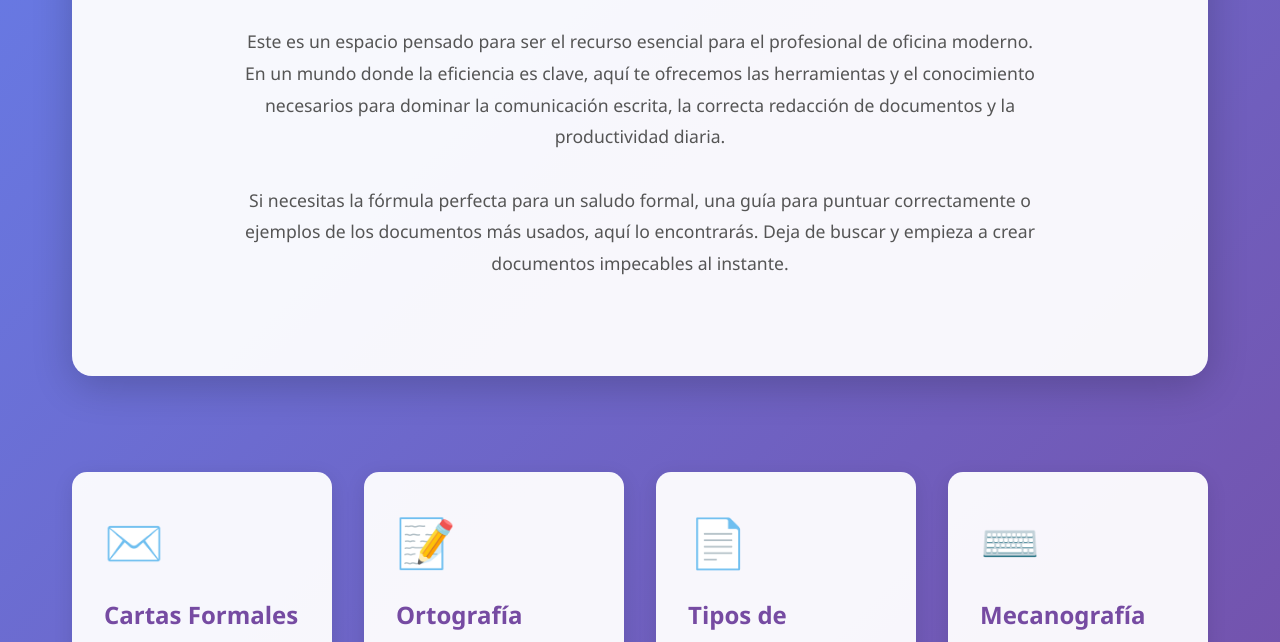
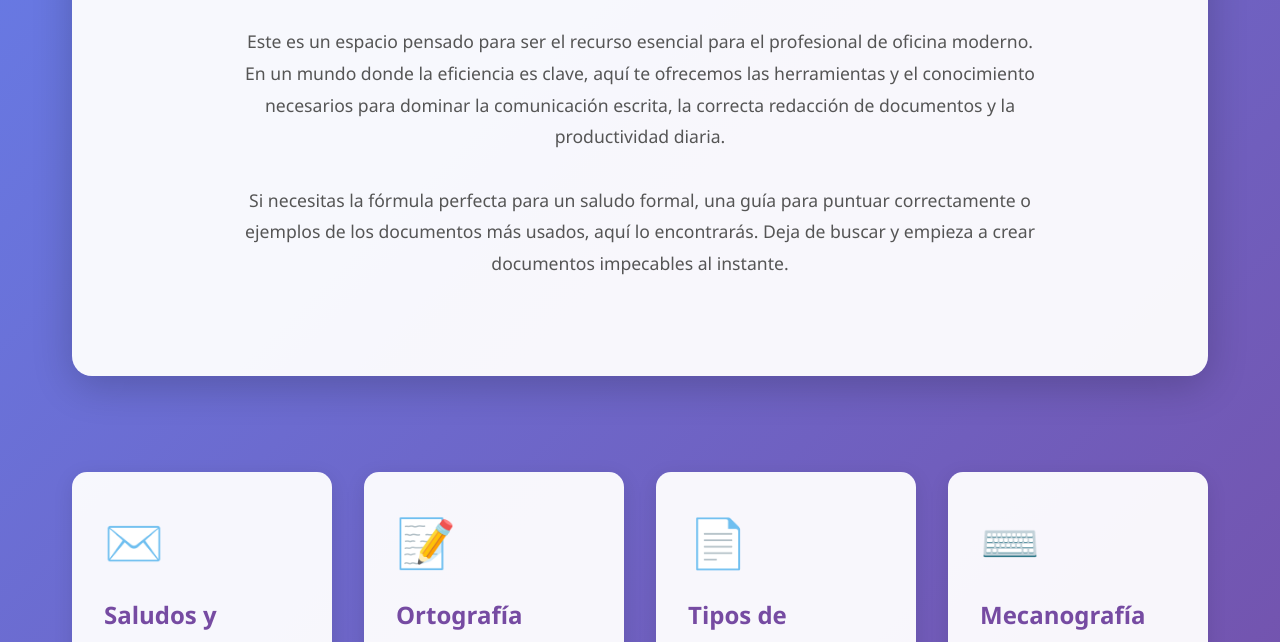
Before and after one commit to LuisAlberto232004/Secretarias-al-Instante, a plain HTML site: page index.html in a window 1280 px wide. Shown: the part 302-944 px from the top of the page. Drawn offline with Linux system fonts and the light colour scheme.

Commit message:
Update index.html

```diff
--- a/index.html
+++ b/index.html
@@ -335,7 +335,7 @@
     <section id="recursos" class="cards-container">
         <a href="cartas-formales.html" class="card">
             <div class="card-icon">✉️</div>
-            <h3 class="card-title">Cartas Formales</h3>
+            <h3 class="card-title">Saludos y Despedidas Formales</h3>
             <p class="card-description">
                 Aprende la estructura correcta, formatos y ejemplos de cartas formales para cualquier ocasión profesional.
             </p>
@@ -414,4 +414,5 @@
         });
     </script>
 </body>
+
 </html>
```
